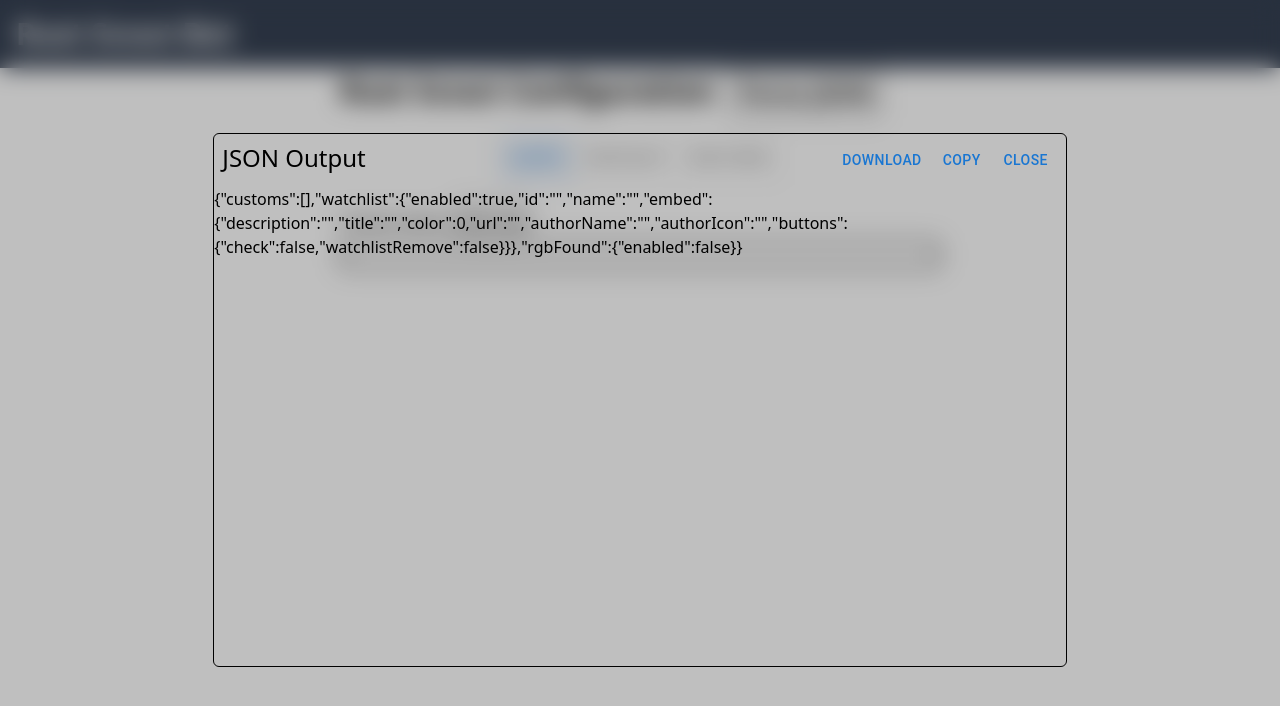
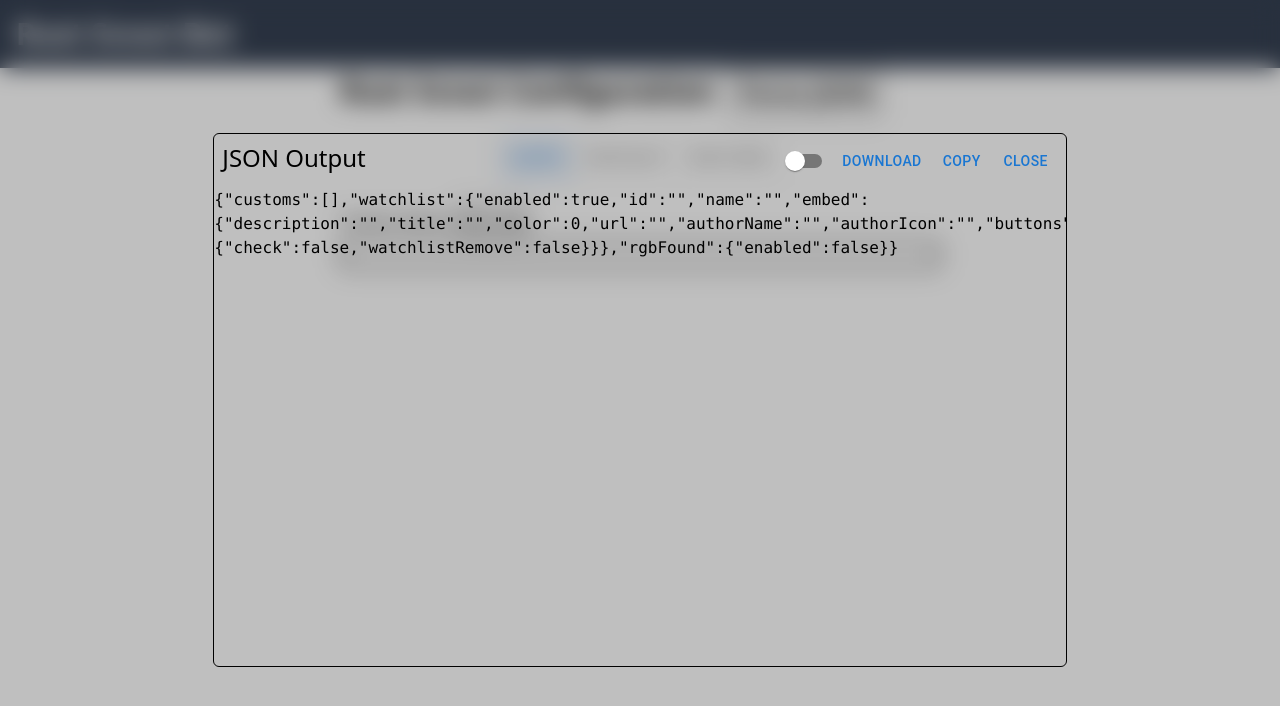
Before and after one commit to YurtStudios/Rust-Scout-Configuration-Generator, a Next.js app: page / in a window 1280 px wide. Both pictures are taken after a click on the button "Parse JSON". Shown: the top 706 px of the page. Built offline with nearby package versions, Linux system fonts and the light colour scheme.

Commit message:
added pressy json parsing

```diff
--- a/src/app/page.tsx
+++ b/src/app/page.tsx
@@ -70,6 +70,7 @@ export default function Home() {
     const [rgbState, setRgbState] = useState<RgbData>();
     const [parsedJson, setParsedJson] = useState("");
     const [jsonVisible, setJsonVisible] = useState(false);
+    const [jsonPretty, setJsonPretty] = useState(false);
     useEffect(() => {
         dispatch({
             type: "set",
@@ -90,7 +91,7 @@ export default function Home() {
                 <button
                     className="border rounded-md p-2 text-2xl"
                     onClick={() => {
-                        let jsonStr = JSON.stringify(generateOutput(watchlist, alertsState, rgbState))
+                        let jsonStr = JSON.stringify(generateOutput(watchlist, alertsState, rgbState), null, jsonPretty ? 2 : 0)
                         if (jsonStr) {
                             setJsonVisible(true);
                             setParsedJson(jsonStr);
@@ -127,10 +128,15 @@ export default function Home() {
             </div>
         </div>
         <div className={ jsonVisible ? "absolute inset-0 flex backdrop-blur-md items-center justify-center" : "hidden"} style={{ backgroundColor: "rgba(0,0,0,0.25)"}}>
-            <div className="border rounded-md w-8/12 h-8/12 dark:bg-neutral-900">
-                <div className="flex flex-row justify-between dark:bg-neutral-800 p-2 rounded-t-md">
+            <div className="border rounded-md w-8/12 h-8/12 dark:bg-neutral-900 flex flex-col">
+                <div className="flex flex-row justify-between dark:bg-neutral-800 p-2 rounded-t-md shrink-0">
                     <h2 className="text-2xl">JSON Output</h2>
                     <div className="flex">
+                        <Switch value={jsonPretty} onChange={(val) => {
+                            setJsonPretty(val.target.checked);
+                            let jsonStr = JSON.stringify(generateOutput(watchlist, alertsState, rgbState), null, jsonPretty ? 2 : 0)
+                            if (jsonStr) setParsedJson(jsonStr)
+                        }} />
                         <Button>Download</Button>
                         <Button>Copy</Button>
                         <Button onClick={() => {
@@ -138,9 +144,9 @@ export default function Home() {
                         }}>Close</Button>
                     </div>
                 </div>
-                <div>
+                <pre className="text-wrap overflow-y-auto w-full grow">
                     {parsedJson}
-                </div>
+                </pre>
             </div>
         </div>
     </ThemeProvider>
```
